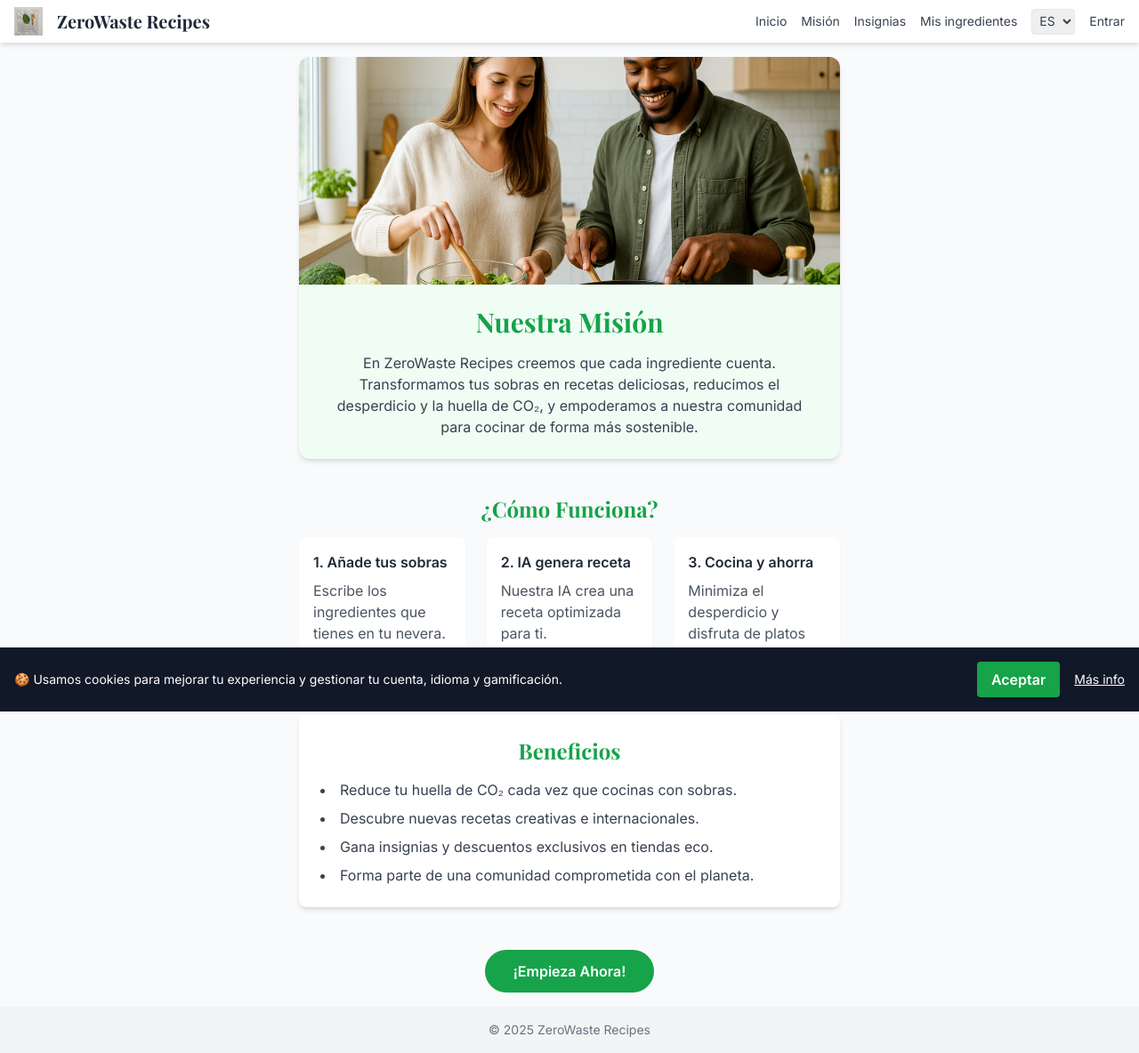
After one commit to daniilabradorr/zerowaste-recipes, a Django app: page /mission/ in a window 1280 px wide. The commit adds this page. Shown: the whole page at 89% size. Run offline with Django 5.2, Linux system fonts and the light colour scheme; some libraries are stand-ins or nearby versions.

```diff
--- a/recipes/urls.py
+++ b/recipes/urls.py
@@ -1,11 +1,12 @@
 from django.urls import path
-from .views import IngredientFormView, SuggestView, home, TranslateView, BadgeListView, share_app
+from .views import IngredientFormView, SuggestView, home, TranslateView, BadgeListView, share_app, MissionView
 
 app_name = "recipes"
 
 urlpatterns = [
     path("", home, name="home"),                     # /
     path("ingredients/", IngredientFormView.as_view(), name="ingredients"),
+    path("mission/", MissionView.as_view(), name="mission"),
     path("suggest/",     SuggestView.as_view(),      name="suggest"),  # HTMX
     path("translate/<int:pk>/", TranslateView.as_view(), name="translate"),
     path("my_badges/", BadgeListView.as_view(), name="my_badges"),
--- a/recipes/views.py
+++ b/recipes/views.py
@@ -164,3 +164,10 @@ def share_app(request):
     # redirijo a WhatsApp con mensaje
     msg = quote(f"¡Mira ZeroWaste Recipes! {request.build_absolute_uri('/')}")
     return redirect(f"https://api.whatsapp.com/send?text={msg}")
+
+
+class MissionView(TemplateView):
+    """
+    Muestro la página 'Nuestra Misión' con texto adaptado a ES/EN
+    """
+    template_name = "recipes/mission.html"
--- a/templates/base.html
+++ b/templates/base.html
@@ -1,15 +1,14 @@
-{% load static %}
 {% load static i18n %}
 <!DOCTYPE html>
 <html lang="{{ LANGUAGE_CODE }}">
 <head>
   <meta charset="utf-8">
+  <meta name="viewport" content="width=device-width, initial-scale=1">
   <title>{% block title %}ZeroWaste Recipes{% endblock %}</title>
 
   <!-- Google Fonts -->
   <link rel="preconnect" href="https://fonts.gstatic.com">
   <link href="https://fonts.googleapis.com/css2?family=Inter:wght@400;600&family=Playfair+Display:wght@700&display=swap" rel="stylesheet">
-
 
   <!-- PWA: manifest + registro del Service Worker -->
   <link rel="manifest" href="{% static 'manifest.json' %}">
@@ -18,7 +17,6 @@
       navigator.serviceWorker.register("{% static 'sw.js' %}");
     }
   </script>
-
 
   <!-- Tailwind CDN (válido para el MVP) -->
   <script src="https://cdn.tailwindcss.com"></script>
@@ -43,18 +41,21 @@
   <script src="https://unpkg.com/htmx.org@1.9.12"></script>
 </head>
 <body class="font-sans bg-gray-50 text-gray-800">
+
   <!-- Header -->
-  <header class="bg-white shadow-md px-4 py-2 flex items-center gap-4">
+  <header class="bg-white shadow-md px-4 py-2 flex flex-wrap items-center gap-4">
     <img src="{% static 'img/logo32.png' %}" alt="Logo" width="32" height="32">
     <h1 class="font-serif text-xl">
       <a href="{% url 'recipes:home' %}">ZeroWaste Recipes</a>
     </h1>
 
     <!-- Navegación -->
-    <nav class="ml-auto flex items-center gap-4 text-sm text-gray-700">
+    <nav class="ml-auto flex flex-wrap items-center gap-4 text-sm text-gray-700">
       <a href="{% url 'recipes:home' %}" class="hover:underline">Inicio</a>
+      <a href="{% url 'recipes:mission' %}" class="hover:underline">Misión</a>
       <a href="{% url 'recipes:my_badges' %}" class="hover:underline">Insignias</a>
       <a href="{% url 'recipes:ingredients' %}" class="hover:underline">Mis ingredientes</a>
+
       {% if user.is_authenticated %}
         <a href="{% url 'recipes:share_app' %}?via=whatsapp"
            class="px-3 py-1 bg-secondary text-white rounded hover:bg-orange-600 transition">
@@ -82,9 +83,8 @@
             Salir
           </button>
         </form>
-      {% endif %}
-      {% if not user.is_authenticated %}
-        <a href="{% url 'login' %}"  class="hover:underline">Entrar</a>
+      {% else %}
+        <a href="{% url 'login' %}" class="hover:underline">Entrar</a>
       {% endif %}
     </nav>
   </header>
@@ -99,36 +99,25 @@
       xmlns="http://www.w3.org/2000/svg"
       viewBox="0 0 64 64"
     >
-      <!-- Grupo de hojas que gira alrededor del centro (32,32) -->
       <g class="animate-spin" style="transform-origin: 32px 32px;">
-        <!-- Hoja ampliada y colocada en el tope -->
-        <path
-          d="M2,8 C2,4 6,2 10,6 C14,10 10,14 6,12 C2,10 2,8 2,8Z"
+        <path d="M2,8 C2,4 6,2 10,6 C14,10 10,14 6,12 C2,10 2,8 2,8Z"
               fill="currentColor"
-          transform="translate(32,4) scale(1.5)"
-        />
-        <!-- Clones rotados cada 90° -->
-        <path
-          d="M2,8 C2,4 6,2 10,6 C14,10 10,14 6,12 C2,10 2,8 2,8Z"
+              transform="translate(32,4) scale(1.5)"/>
+        <path d="M2,8 C2,4 6,2 10,6 C14,10 10,14 6,12 C2,10 2,8 2,8Z"
               fill="currentColor"
-          transform="rotate(90 32 32) translate(32,4) scale(1.5)"
-        />
-        <path
-          d="M2,8 C2,4 6,2 10,6 C14,10 10,14 6,12 C2,10 2,8 2,8Z"
+              transform="rotate(90 32 32) translate(32,4) scale(1.5)"/>
+        <path d="M2,8 C2,4 6,2 10,6 C14,10 10,14 6,12 C2,10 2,8 2,8Z"
               fill="currentColor"
-          transform="rotate(180 32 32) translate(32,4) scale(1.5)"
-        />
-        <path
-          d="M2,8 C2,4 6,2 10,6 C14,10 10,14 6,12 C2,10 2,8 2,8Z"
+              transform="rotate(180 32 32) translate(32,4) scale(1.5)"/>
+        <path d="M2,8 C2,4 6,2 10,6 C14,10 10,14 6,12 C2,10 2,8 2,8Z"
               fill="currentColor"
-          transform="rotate(270 32 32) translate(32,4) scale(1.5)"
-        />
+              transform="rotate(270 32 32) translate(32,4) scale(1.5)"/>
       </g>
     </svg>
   </div>
 
   <!-- Contenido -->
-  <main class="container mx-auto p-4">
+  <main class="mx-auto w-full max-w-screen-sm p-4">
     {% block content %}{% endblock %}
   </main>
 
@@ -164,7 +153,7 @@
       function getCookie(name) {
         return document.cookie.split('; ').reduce((r, v) => {
           const parts = v.split('=');
-          return parts[0] === name ? decodeURIComponent(parts[1]) : r
+          return parts[0] === name ? decodeURIComponent(parts[1]) : r;
         }, '');
       }
       const banner = document.getElementById('cookie-banner');
@@ -178,13 +167,10 @@
     });
   </script>
 
-  <!-- Scripts -->
   <script>
     function showModal(message, btnText, btnHref){
-      // Crear overlay
       const overlay = document.createElement("div");
       overlay.className = "fixed inset-0 bg-black bg-opacity-50 flex items-center justify-center";
-      // Contenedor
       const box = document.createElement("div");
       box.className = "bg-white p-6 rounded-lg shadow-lg max-w-sm text-center";
       box.innerHTML = `
@@ -194,21 +180,20 @@
       `;
       overlay.appendChild(box);
       document.body.appendChild(overlay);
-      // Cerrar al click fuera
       overlay.addEventListener("click", e => {
-        if (e.target===overlay) overlay.remove();
+        if (e.target === overlay) overlay.remove();
       });
     }
   </script>
 
   <script>
-    document.body.addEventListener('htmx:configRequest', (evt) => {
+    document.body.addEventListener('htmx:configRequest', () => {
       document.getElementById('htmx-spinner').classList.remove('hidden');
     });
-    document.body.addEventListener('htmx:afterOnLoad', (evt) => {
+    document.body.addEventListener('htmx:afterOnLoad', () => {
       document.getElementById('htmx-spinner').classList.add('hidden');
     });
-    document.body.addEventListener('htmx:responseError', (evt) => {
+    document.body.addEventListener('htmx:responseError', () => {
       document.getElementById('htmx-spinner').classList.add('hidden');
     });
   </script>
--- /dev/null
+++ b/templates/recipes/mission.html
@@ -0,0 +1,126 @@
+{% extends "base.html" %}
+{% load static i18n %}
+
+{% block title %}
+  {% if LANGUAGE_CODE == 'es' %}
+    Misión – ZeroWaste Recipes
+  {% else %}
+    Mission – ZeroWaste Recipes
+  {% endif %}
+{% endblock %}
+
+{% block content %}
+<!-- Hero Misión -->
+<section class="bg-green-50 rounded-xl overflow-hidden shadow-md">
+  <img src="{% static 'img/mission-hero.png' %}"
+       alt="{% trans 'Nuestra misión' %}"
+       class="w-full h-48 object-cover md:h-64">
+  <div class="p-6 text-center">
+    <h2 class="text-3xl font-serif text-primary mb-4">
+      {% if LANGUAGE_CODE == 'es' %}
+        Nuestra Misión
+      {% else %}
+        Our Mission
+      {% endif %}
+    </h2>
+    <p class="max-w-xl mx-auto text-gray-700">
+      {% if LANGUAGE_CODE == 'es' %}
+        En ZeroWaste Recipes creemos que cada ingrediente cuenta. Transformamos tus sobras en recetas deliciosas,
+        reducimos el desperdicio y la huella de CO₂, y empoderamos a nuestra comunidad para cocinar de forma
+        más sostenible.
+      {% else %}
+        At ZeroWaste Recipes we believe every ingredient matters. We turn your leftovers into delightful recipes,
+        cut waste and CO₂ emissions, and empower our community to cook more sustainably.
+      {% endif %}
+    </p>
+  </div>
+</section>
+
+<!-- Cómo Funciona -->
+<section class="mt-10">
+  <h3 class="text-2xl font-serif text-primary mb-4 text-center">
+    {% if LANGUAGE_CODE == 'es' %}¿Cómo Funciona?{% else %}How It Works{% endif %}
+  </h3>
+  <div class="space-y-6 md:space-y-0 md:grid md:grid-cols-3 md:gap-6">
+    <div class="p-4 bg-white rounded-lg shadow-sm">
+      <h4 class="font-semibold mb-2">1. Añade tus sobras</h4>
+      <p class="text-gray-600">
+        {% if LANGUAGE_CODE == 'es' %}
+          Escribe los ingredientes que tienes en tu nevera.
+        {% else %}
+          List the ingredients you have in your fridge.
+        {% endif %}
+      </p>
+    </div>
+    <div class="p-4 bg-white rounded-lg shadow-sm">
+      <h4 class="font-semibold mb-2">2. IA genera receta</h4>
+      <p class="text-gray-600">
+        {% if LANGUAGE_CODE == 'es' %}
+          Nuestra IA crea una receta optimizada para ti.
+        {% else %}
+          Our AI crafts a recipe optimized just for you.
+        {% endif %}
+      </p>
+    </div>
+    <div class="p-4 bg-white rounded-lg shadow-sm">
+      <h4 class="font-semibold mb-2">3. Cocina y ahorra</h4>
+      <p class="text-gray-600">
+        {% if LANGUAGE_CODE == 'es' %}
+          Minimiza el desperdicio y disfruta de platos deliciosos.
+        {% else %}
+          Minimize waste and enjoy delicious meals.
+        {% endif %}
+      </p>
+    </div>
+  </div>
+</section>
+
+<!-- Beneficios -->
+<section class="mt-10 bg-white rounded-lg shadow-md p-6">
+  <h3 class="text-2xl font-serif text-primary mb-4 text-center">
+    {% if LANGUAGE_CODE == 'es' %}Beneficios{% else %}Benefits{% endif %}
+  </h3>
+  <ul class="list-disc list-inside space-y-2 text-gray-700">
+    <li>
+      {% if LANGUAGE_CODE == 'es' %}
+        Reduce tu huella de CO₂ cada vez que cocinas con sobras.
+      {% else %}
+        Reduce your CO₂ footprint each time you cook with leftovers.
+      {% endif %}
+    </li>
+    <li>
+      {% if LANGUAGE_CODE == 'es' %}
+        Descubre nuevas recetas creativas e internacionales.
+      {% else %}
+        Discover new and creative international recipes.
+      {% endif %}
+    </li>
+    <li>
+      {% if LANGUAGE_CODE == 'es' %}
+        Gana insignias y descuentos exclusivos en tiendas eco.
+      {% else %}
+        Earn badges and exclusive discounts at eco-friendly stores.
+      {% endif %}
+    </li>
+    <li>
+      {% if LANGUAGE_CODE == 'es' %}
+        Forma parte de una comunidad comprometida con el planeta.
+      {% else %}
+        Join a community committed to the planet.
+      {% endif %}
+    </li>
+  </ul>
+</section>
+
+<!-- Llamado a la acción -->
+<section class="mt-12 text-center">
+  <a href="{% url 'recipes:ingredients' %}"
+     class="inline-block bg-primary hover:bg-green-700 text-white font-semibold px-8 py-3 rounded-full transition">
+    {% if LANGUAGE_CODE == 'es' %}
+      ¡Empieza Ahora!
+    {% else %}
+      Get Started!
+    {% endif %}
+  </a>
+</section>
+{% endblock %}
--- a/templates/registration/signup.html
+++ b/templates/registration/signup.html
@@ -24,10 +24,16 @@
       {% csrf_token %}
       {{ form.username.label_tag }}
       {{ form.username|add_class:"w-full p-2 border rounded" }}
+
+      {{ form.email.label_tag }}
+      {{ form.email|add_class:"w-full p-2 border rounded" }}
+
       {{ form.password1.label_tag }}
       {{ form.password1|add_class:"w-full p-2 border rounded" }}
+
       {{ form.password2.label_tag }}
       {{ form.password2|add_class:"w-full p-2 border rounded" }}
+
       <button type="submit"
               class="w-full py-2 bg-primary text-white rounded-xl hover:bg-green-600 transition">
         Crear cuenta
```
Also changed, not shown: recipes/models.py (+35 -11 lines), zerowaste/forms.py (added, +22 -0 lines), zerowaste/views.py (+19 -2 lines), recipes/migrations/0004_alter_badge_discount_alter_badge_icon_and_more.py (added), recipes/migrations/0005_alter_badge_options_badge_description_and_more.py (added), static/img/Starter.png (added), static/img/mission-hero.png (added). Lines whose indentation alone changed are shown as unchanged.
